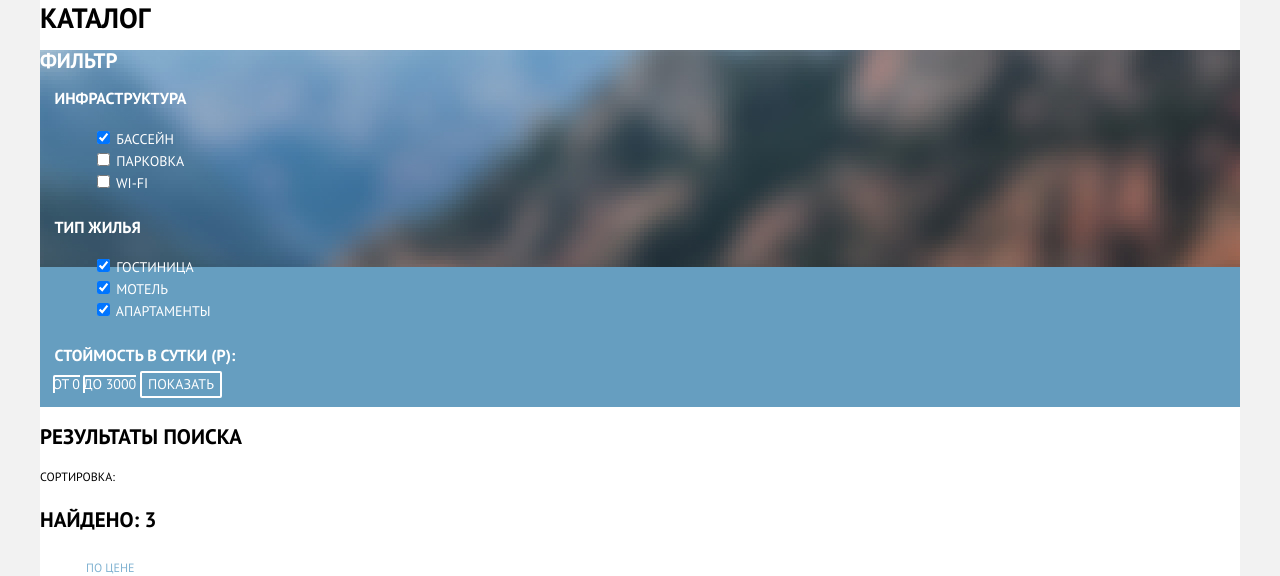
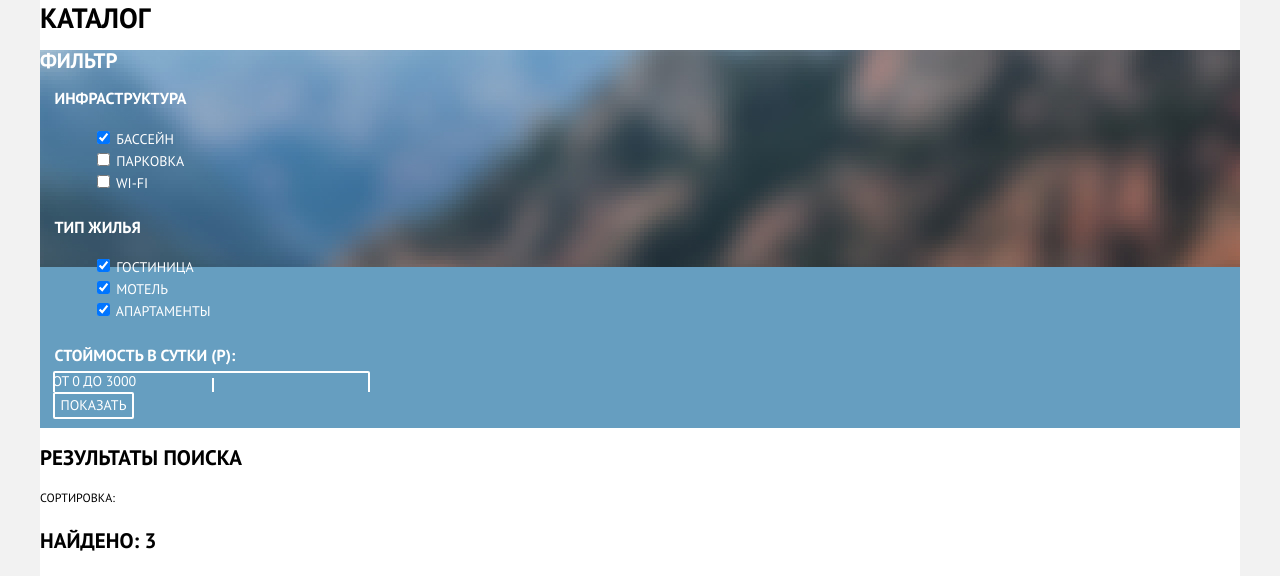
Before and after one commit to Eric938/1750401-sedona-31, a plain HTML site: page catalog.html in a window 1280 px wide. Shown: the part 224-800 px from the top of the page. Drawn offline with Linux system fonts and the light colour scheme.

Commit message:
стилизация

```diff
--- a/catalog.html
+++ b/catalog.html
@@ -64,8 +64,10 @@
           </fieldset>
           <fieldset class="cost">
             <legend>Стоймость в сутки (P):</legend>
-            <span class="limit">От 0</span>
-            <span class="limit">До 3000</span>
+            <div class="limit">
+              <span class="limit-min">От 0</span>
+              <span class="limit-max">До 3000</span>
+            </div>
             <button class="button filter-button" type="submit">Показать</button>
           </fieldset>
         </form>
--- a/css/style.css
+++ b/css/style.css
@@ -314,7 +314,7 @@ img {
   border:none;
   background-image: url(../img/line.svg), url(../img/oval.svg), url(../img/oval.svg);
   background-repeat: no-repeat;
-  background-position: center;
+  background-position: right;
 }
 
 .limit {
```
